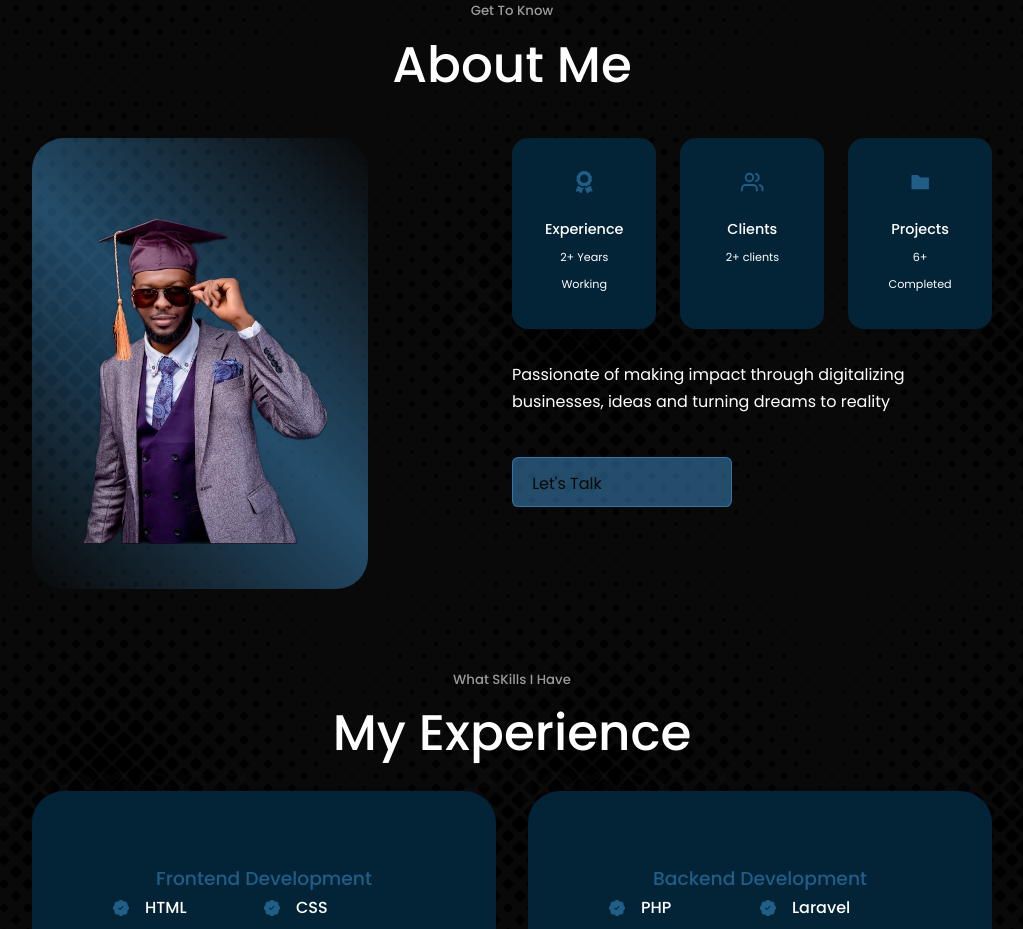
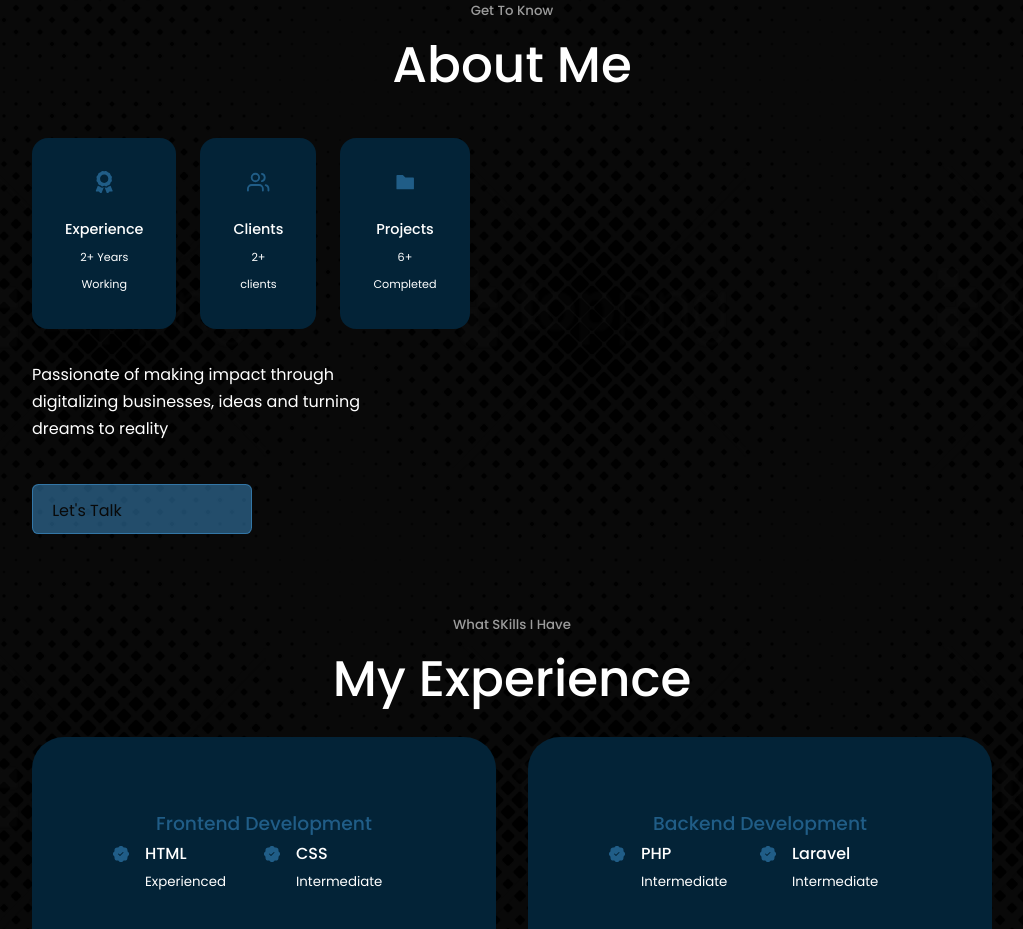
Before and after one commit to girubuntu/react-portfolio, a React (Create React App) app: page / in a window 1280 px wide. Shown: the part 880-1809 px from the top of the page, without its empty margins (128-1151 px from the left). Built offline with nearby package versions, Linux system fonts and the light colour scheme.

Commit message:
Update about me component
remove the picture

```diff
--- a/src/components/about/About.jsx
+++ b/src/components/about/About.jsx
@@ -12,11 +12,6 @@ const About = () => {
       <h1>About Me</h1>
 
       <div className="container about-container">
-        <div className="about_me">
-          <div className="about_me-image">
-            <img src={ME} alt="About Image" />
-          </div>
-        </div>
         <div className="about_content">
           <div className="about_cards">
             <article className='about_card'>
```
